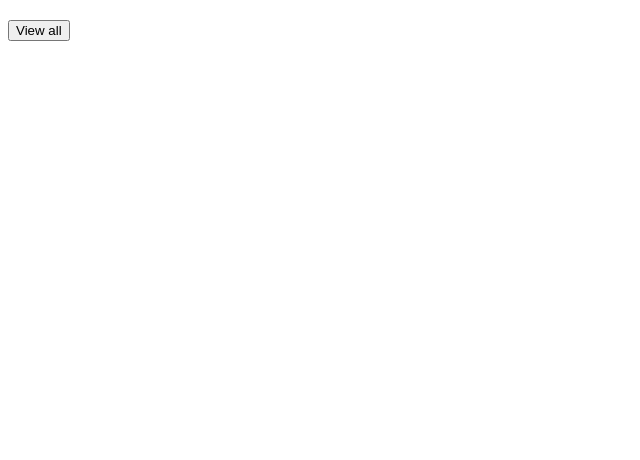
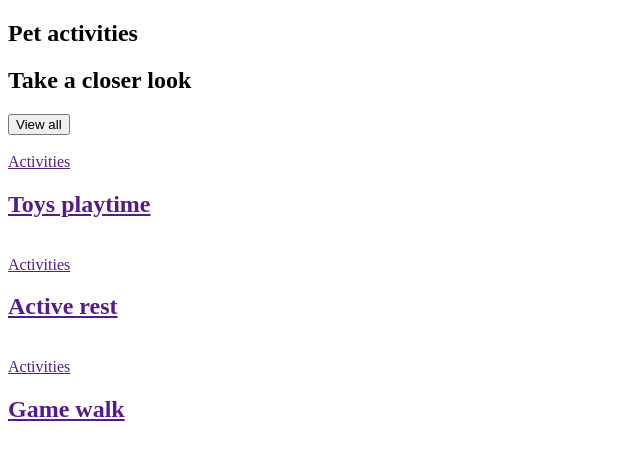
Before and after one commit to albertvallsbe/202209-w1ch4-albert-valls, a plain HTML site: page index.html in a window 1280 px wide. Shown: the whole page, without its empty margins (0-640 px from the left). Drawn offline with Linux system fonts and the light colour scheme.

Commit message:
First-part-basic-html

```diff
--- a/index.html
+++ b/index.html
@@ -10,10 +10,39 @@
 
 <body>
     <aside class="main-aside__container">
-        <h1 class="main-aside__h1"></h1>
-        <h2 class="main-aside__h2"></h2>
+        <h1 class="main-aside__h1">Pet activities</h1>
+        <h2 class="main-aside__h2">Take a closer look</h2>
     </aside>
     <button class="button">View all</button>
+    <section class="main-cards_container">
+        <a href="">
+            <article class="card">
+                <img class="card__image" aria-label="" src="" alt="">
+                <div class="card__information">
+                    <span class="" aria-label="">Activities</span>
+                    <h2 class="" aria-label="">Toys playtime</h2>
+                </div>
+            </article>
+        </a>
+        <a href="">
+            <article class="card">
+                <img class="card__image" aria-label="" src="" alt="">
+                <div class="card__information">
+                    <span class="" aria-label="">Activities</span>
+                    <h2 class="" aria-label="">Active rest</h2>
+                </div>
+            </article>
+        </a>
+        <a href="">
+            <article class="card">
+                <img class="card__image" aria-label="" src="" alt="">
+                <div class="card__information">
+                    <span class="" aria-label="">Activities</span>
+                    <h2 class="" aria-label="">Game walk</h2>
+                </div>
+            </article>
+        </a>
+    </section>
 </body>
 
 </html>
```
